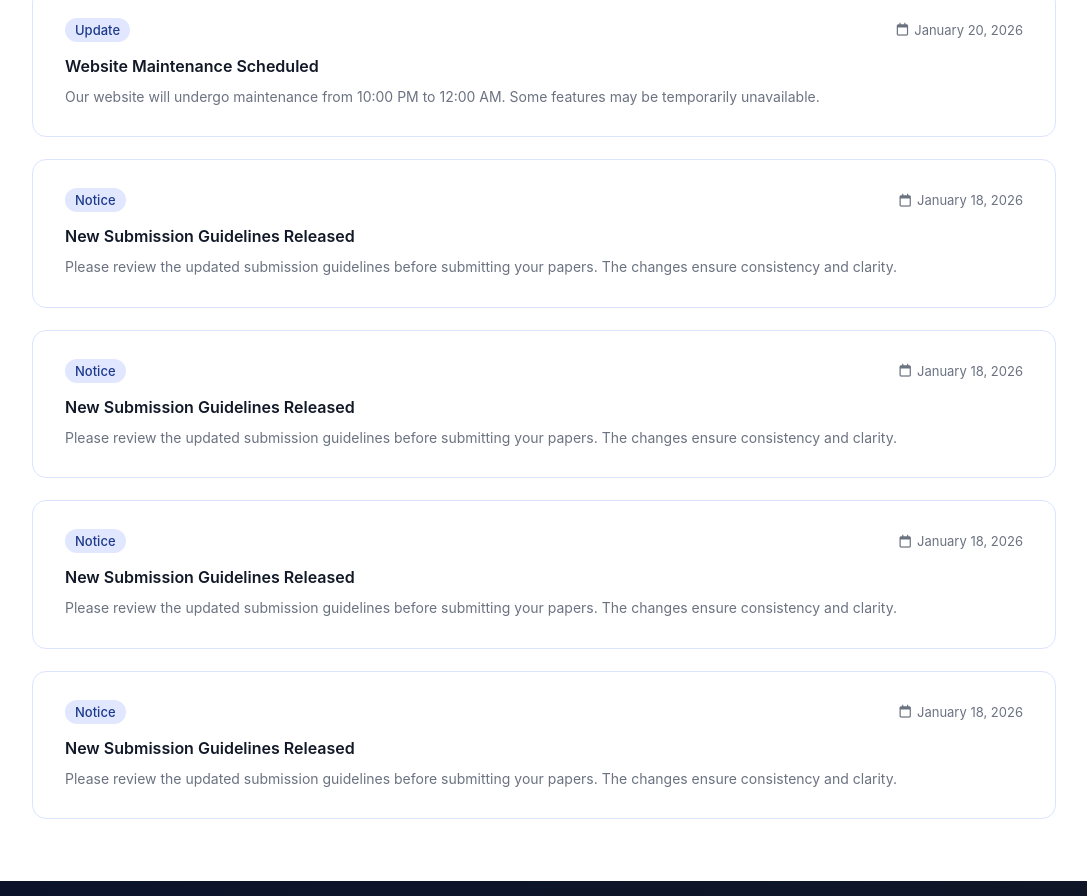
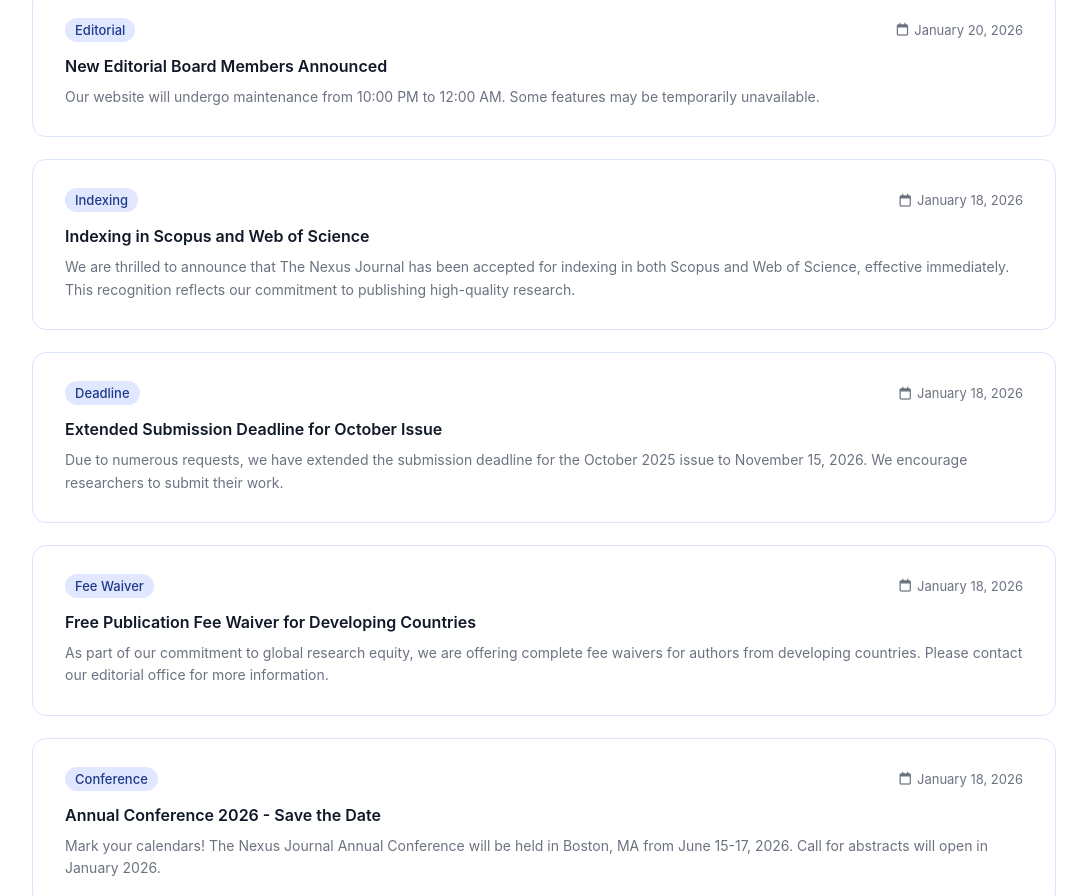
Before and after one commit to ImranNagri4054/NexusApp, a plain HTML site: page Announ.html in a window 1280 px wide. Shown: the part 914-1810 px from the top of the page, without its empty margins (96-1183 px from the left). Drawn offline with Linux system fonts and the light colour scheme; no server answers.

Commit message:
updated Announcement and Team page

```diff
--- a/Announ.html
+++ b/Announ.html
@@ -81,7 +81,7 @@
             <!-- Announcement Card 1 -->
             <div class="anounc-card anounc-card-plain">
                 <div class="anounc-card-header plain-header">
-                    <span class="anounc-badge">Update</span>
+                    <span class="anounc-badge">Editorial</span>
                     <span class="anounc-date plain-date">
                         <i class="fa-regular fa-calendar"></i>
                         January 20, 2026
@@ -89,7 +89,7 @@
                 </div>
 
                 <h3 class="anounc-card-title">
-                    Website Maintenance Scheduled
+                    New Editorial Board Members Announced
                 </h3>
 
                 <p class="anounc-card-text">
@@ -101,7 +101,7 @@
             <!-- Announcement Card 2 -->
             <div class="anounc-card anounc-card-plain">
                 <div class="anounc-card-header plain-header">
-                    <span class="anounc-badge">Notice</span>
+                    <span class="anounc-badge">Indexing</span>
                     <span class="anounc-date plain-date">
                         <i class="fa-regular fa-calendar"></i>
                         January 18, 2026
@@ -109,18 +109,19 @@
                 </div>
 
                 <h3 class="anounc-card-title">
-                    New Submission Guidelines Released
+                    Indexing in Scopus and Web of Science
                 </h3>
 
                 <p class="anounc-card-text">
-                    Please review the updated submission guidelines before submitting your papers. The changes ensure
-                    consistency and clarity.
+                    We are thrilled to announce that The Nexus Journal has been accepted for indexing in both Scopus and
+                    Web of Science, effective immediately.
+                    This recognition reflects our commitment to publishing high-quality research.
                 </p>
             </div>
             <!-- Announcement Card 3 -->
             <div class="anounc-card anounc-card-plain">
                 <div class="anounc-card-header plain-header">
-                    <span class="anounc-badge">Notice</span>
+                    <span class="anounc-badge">Deadline</span>
                     <span class="anounc-date plain-date">
                         <i class="fa-regular fa-calendar"></i>
                         January 18, 2026
@@ -128,18 +129,18 @@
                 </div>
 
                 <h3 class="anounc-card-title">
-                    New Submission Guidelines Released
+                    Extended Submission Deadline for October Issue
                 </h3>
 
                 <p class="anounc-card-text">
-                    Please review the updated submission guidelines before submitting your papers. The changes ensure
-                    consistency and clarity.
+                    Due to numerous requests, we have extended the submission deadline for the October 2025
+                    issue to November 15, 2026. We encourage researchers to submit their work.
                 </p>
             </div>
             <!-- Announcement Card 4 -->
             <div class="anounc-card anounc-card-plain">
                 <div class="anounc-card-header plain-header">
-                    <span class="anounc-badge">Notice</span>
+                    <span class="anounc-badge">Fee Waiver</span>
                     <span class="anounc-date plain-date">
                         <i class="fa-regular fa-calendar"></i>
                         January 18, 2026
@@ -147,18 +148,19 @@
                 </div>
 
                 <h3 class="anounc-card-title">
-                    New Submission Guidelines Released
+                    Free Publication Fee Waiver for Developing Countries
                 </h3>
 
                 <p class="anounc-card-text">
-                    Please review the updated submission guidelines before submitting your papers. The changes ensure
-                    consistency and clarity.
+                    As part of our commitment to global research equity, we are offering complete fee waivers for
+                    authors from developing countries.
+                    Please contact our editorial office for more information.
                 </p>
             </div>
             <!-- Announcement Card 5 -->
             <div class="anounc-card anounc-card-plain">
                 <div class="anounc-card-header plain-header">
-                    <span class="anounc-badge">Notice</span>
+                    <span class="anounc-badge">Conference</span>
                     <span class="anounc-date plain-date">
                         <i class="fa-regular fa-calendar"></i>
                         January 18, 2026
@@ -166,12 +168,13 @@
                 </div>
 
                 <h3 class="anounc-card-title">
-                    New Submission Guidelines Released
+                    Annual Conference 2026 - Save the Date
                 </h3>
 
                 <p class="anounc-card-text">
-                    Please review the updated submission guidelines before submitting your papers. The changes ensure
-                    consistency and clarity.
+                    Mark your calendars! The Nexus Journal Annual Conference will be held in Boston,
+                    MA from June 15-17, 2026. Call for abstracts will open in January 2026.
+
                 </p>
             </div>
 
```
Also changed, not shown: team.html (+8 -8 lines).
